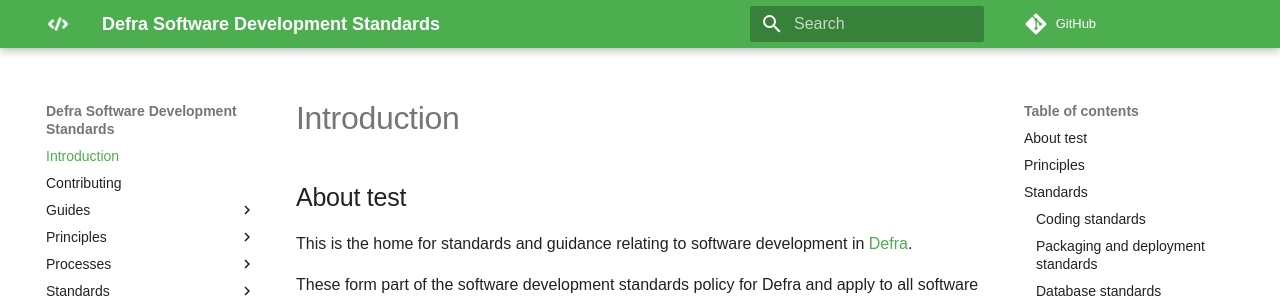
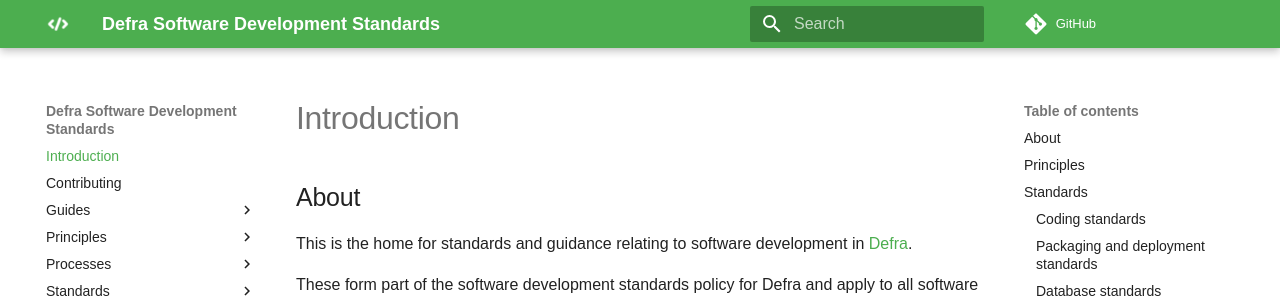
Before and after one commit to DEFRA/software-development-standards, an MkDocs documentation site: the page built from docs/README.md, in a window 1280 px wide and 900 px high. Shown: the top 302 px of the window. Built offline with MkDocs 1.6.1 and Material for MkDocs 9.7.7, drawn with Linux system fonts in a browser that asks for light colours; some web fonts are replaced; comment, search, counter and statistics services are not loaded.

Commit message:
Update CI

```diff
--- a/docs/README.md
+++ b/docs/README.md
@@ -1,6 +1,6 @@
 # Introduction
 
-## About test
+## About
 
 This is the home for standards and guidance relating to software development in [Defra](https://www.gov.uk/government/organisations/department-for-environment-food-rural-affairs).
 
```
Also changed, not shown: 1 other file.
